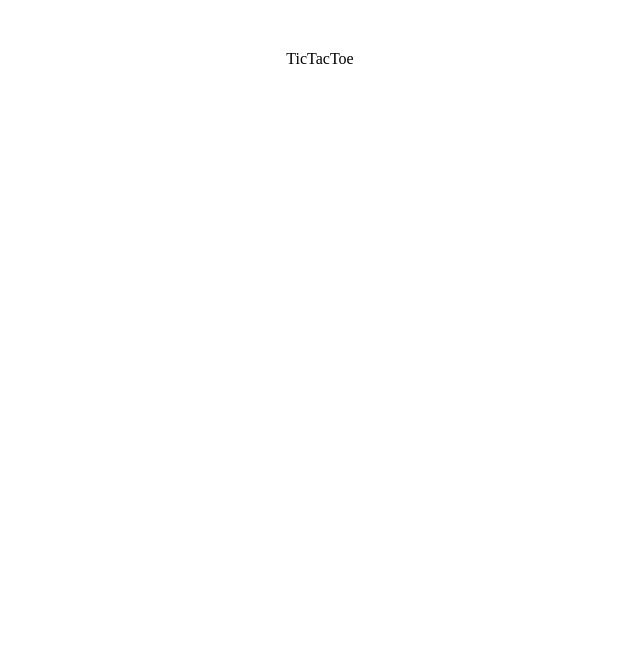
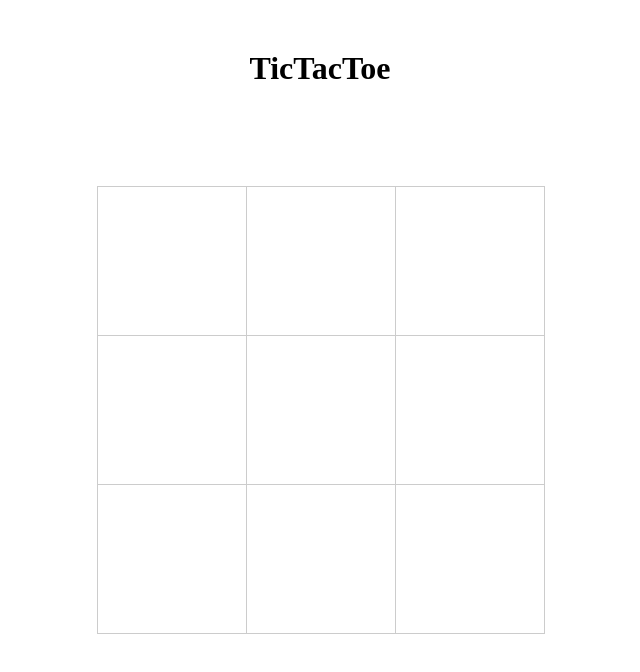
Before and after one commit to 2021-DEV1-118/TicTacToe, a React (Create React App) app: page / in a window 1280 px wide. Shown: the top 672 px of the page, without its empty margins (320-960 px from the left). Built offline with nearby package versions, Linux system fonts and the light colour scheme; the HTML template or start-up script is replaced by a standard one.

Commit message:
Display Grid on the page - Add basic styling

```diff
--- a/src/components/Cell/Cell.module.scss
+++ b/src/components/Cell/Cell.module.scss
@@ -0,0 +1,7 @@
+.cell {
+  width: 150px;
+  height: 150px;
+  background: #fff;
+  border: 1px solid #ccc;
+  margin: -1px -1px 0 0;
+}
--- a/src/components/Cell/Cell.tsx
+++ b/src/components/Cell/Cell.tsx
@@ -1,10 +1,16 @@
+import styles from "./Cell.module.scss";
+
 type Props = {
   value: string | null;
   onClick: () => void;
 };
 
 export const Cell = (props: Props) => {
-  return <button onClick={props.onClick}>{props.value}</button>;
+  return (
+    <button className={styles["cell"]} onClick={props.onClick}>
+      {props.value}
+    </button>
+  );
 };
 
 Cell.defaultProps = {
--- a/src/components/Grid/Grid.module.scss
+++ b/src/components/Grid/Grid.module.scss
@@ -1,5 +1,8 @@
 .grid__container {
+  margin: 100px 0;
 }
 
 .grid__row {
+  display: flex;
+  justify-content: center;
 }
--- a/src/pages/TicTacToe.tsx
+++ b/src/pages/TicTacToe.tsx
@@ -1,7 +1,13 @@
+import { Grid } from "../components/Grid/Grid";
 import styles from "./TicTacToe.module.scss";
 
 function TicTacToe() {
-  return <div className={styles["container"]}>TicTacToe</div>;
+  return (
+    <div className={styles["container"]}>
+      <h1>TicTacToe</h1>
+      <Grid />
+    </div>
+  );
 }
 
 export default TicTacToe;
```
